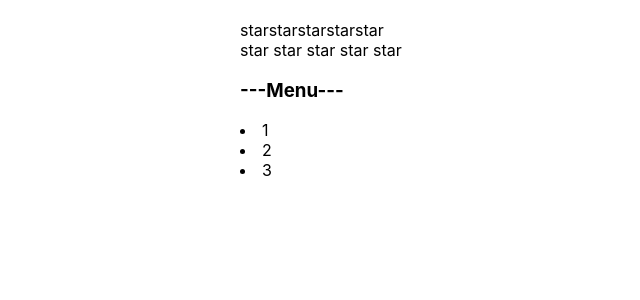
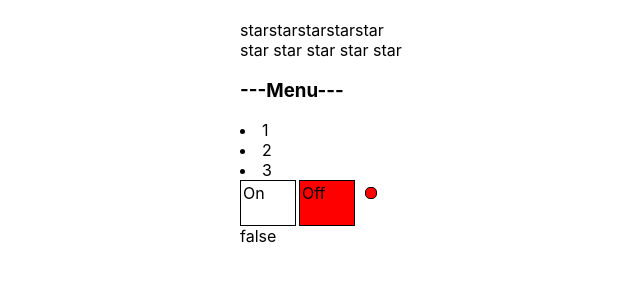
Before and after one commit to Anny2393/reactts-kabzda-kak-prosto, a React (Create React App) app: page / in a window 1280 px wide. Shown: the top 300 px of the page, without its empty margins (100-740 px from the left). Built offline with nearby package versions, Linux system fonts and the light colour scheme.

Commit message:
lesson 09 part 2

```diff
--- a/src/App.tsx
+++ b/src/App.tsx
@@ -1,10 +1,11 @@
-import React, { useState } from 'react';
+import React, {useState} from 'react';
 import './App.css';
 import Accordion from "./Components/Accordion/Accordion";
-import Rating, { RatingValueType } from "./Components/Rating/Rating";
-import { OnOff } from "./Components/OnOff/OnOff";
+import Rating, {RatingValueType} from "./Components/Rating/Rating";
+import {OnOff} from "./Components/OnOff/OnOff";
 import UncontrolledAccordion from "./Components/Accordion/UncontrolledAccordion";
 import UncontrolledRating from "./Components/Rating/UncontrolledRating";
+import {UncontrolledOnOff} from "./Components/OnOff/UncontrolledOnOff";
 
 
 function App() {
@@ -12,26 +13,23 @@ function App() {
 
     let [ratingValue, setRatingValue] = useState<RatingValueType>(0)
     let [accordionCollapsed, setAccordionCollapsed] = useState<boolean>(false)
+    let [switchOn, setSwitchOn] = useState<boolean>(false)
 
     return (
         <div className={"App"}>
 
             <Rating value={ratingValue} onClick={setRatingValue}/>
+            <UncontrolledRating/>
+            <Accordion titleValue={"Menu"}
+                       collapsed={accordionCollapsed}
+                       onChange={() => {
+                           setAccordionCollapsed(!accordionCollapsed)}}/>
+            {/*<OnOff on={switchOn}*/}
+            {/*       onChange={ (on) => {setSwitchOn(on)}}/>*/}
 
-            <UncontrolledRating />
+            <UncontrolledOnOff onChange={setSwitchOn}/> {switchOn.toString()}
 
-            <Accordion titleValue={"Menu"} collapsed={accordionCollapsed} setCollapsed={setAccordionCollapsed}/>
-            {/*<Rating value={3}/>*/}
-            {/*<Accordion titleValue={"Menu"} collapsed={false}/>*/}
 
-            {/*<OnOff />*/}
-            {/*<OnOff />*/}
-
-            {/*<Rating value={1} />*/}
-            {/*<Rating value={2} />*/}
-            {/*<Rating value={3} />*/}
-            {/*<Rating value={4} />*/}
-            {/*<Rating value={5} />*/}
         </div>
     );
 }
--- a/src/Components/Accordion/Accordion.tsx
+++ b/src/Components/Accordion/Accordion.tsx
@@ -3,13 +3,15 @@ import React from "react";
 type AccordionPropsType = {
     titleValue: string;
     collapsed: boolean;
-    setCollapsed: (value: boolean) => void;
+    onChange: () => void;
 }
 
 function Accordion(props: AccordionPropsType) {
     return (
         <div>
-            <AccordionTitle title={props.titleValue} onClick={props.setCollapsed} collapsed={props.collapsed} />
+            <AccordionTitle title={props.titleValue}
+                            onChange={props.onChange}
+            />
             {!props.collapsed && <AccordionBody />}
         </div>
     );
@@ -17,13 +19,12 @@ function Accordion(props: AccordionPropsType) {
 
 type AccordionTitlePropsType = {
     title: string;
-    onClick: (value: boolean) => void;
-    collapsed: boolean;
+    onChange: () => void;
 }
 
 function AccordionTitle(props: AccordionTitlePropsType) {
     return (
-        <h3 onClick={() => props.onClick(!props.collapsed)}>---{props.title}---</h3>
+        <h3 onClick={props.onChange}>---{props.title}---</h3>
     );
 }
 
--- a/src/Components/OnOff/UncontrolledOnOff.tsx
+++ b/src/Components/OnOff/UncontrolledOnOff.tsx
@@ -1,7 +1,7 @@
 import React, {useState} from "react";
 
 type UncontrolledOnOffPropsType = {
-   // on: boolean
+    onChange: (on: boolean) => void
 }
 
 export function UncontrolledOnOff(props: UncontrolledOnOffPropsType) {
@@ -35,10 +35,19 @@ export function UncontrolledOnOff(props: UncontrolledOnOffPropsType) {
         backgroundColor: on ? "green" : "red",
     }
 
+    const onClicked = () => {
+        setOn(true)
+        props.onChange(true)
+    }
+    const offClicked = () => {
+        setOn(false)
+        props.onChange(false)
+    }
+
     return (
         <div>
-           <div style={onButton} onClick={() => {setOn(true)}}>On</div>
-           <div style={offButton} onClick={() => {setOn(false)}}>Off</div>
+           <div style={onButton} onClick={onClicked}>On</div>
+           <div style={offButton} onClick={offClicked}>Off</div>
            <div style={indicatorStyle}></div>
         </div>
     )
```
Also changed, not shown: src/Components/OnOff/OnOff.tsx (+9 -8 lines).
